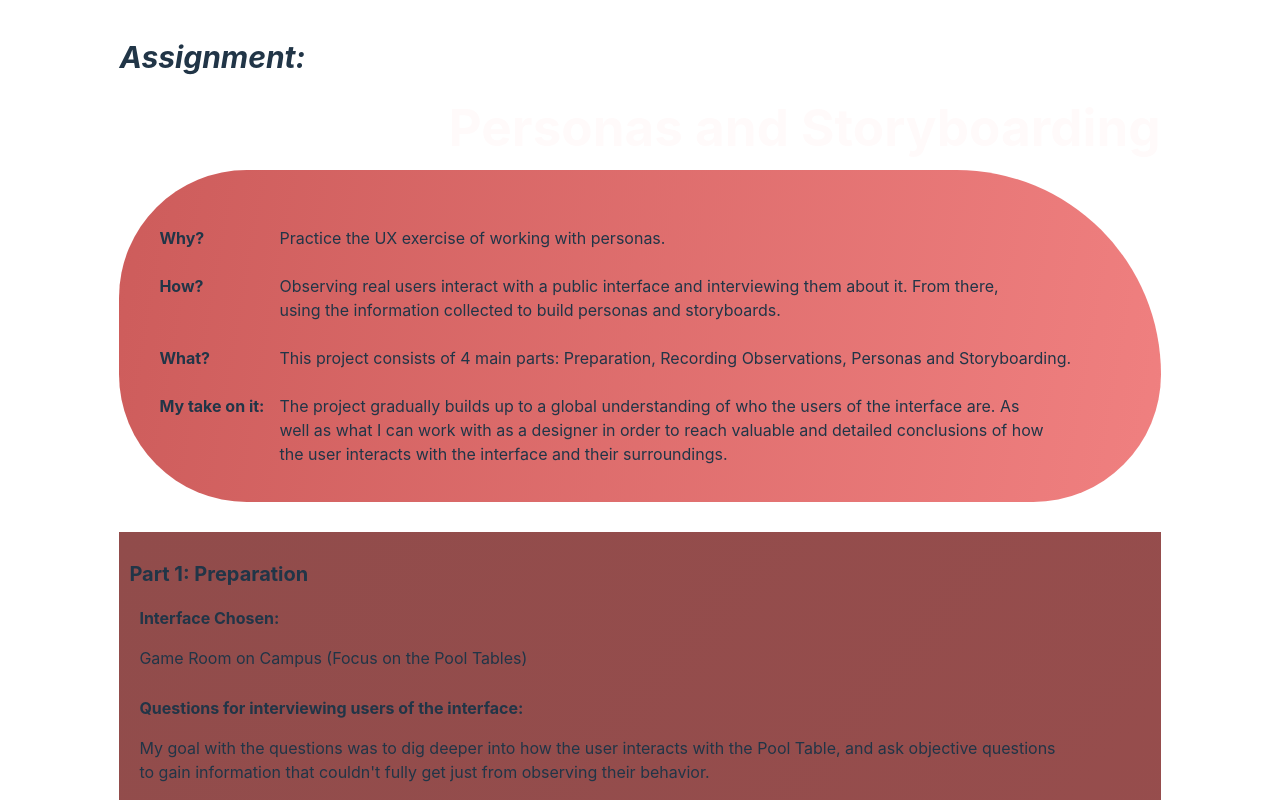
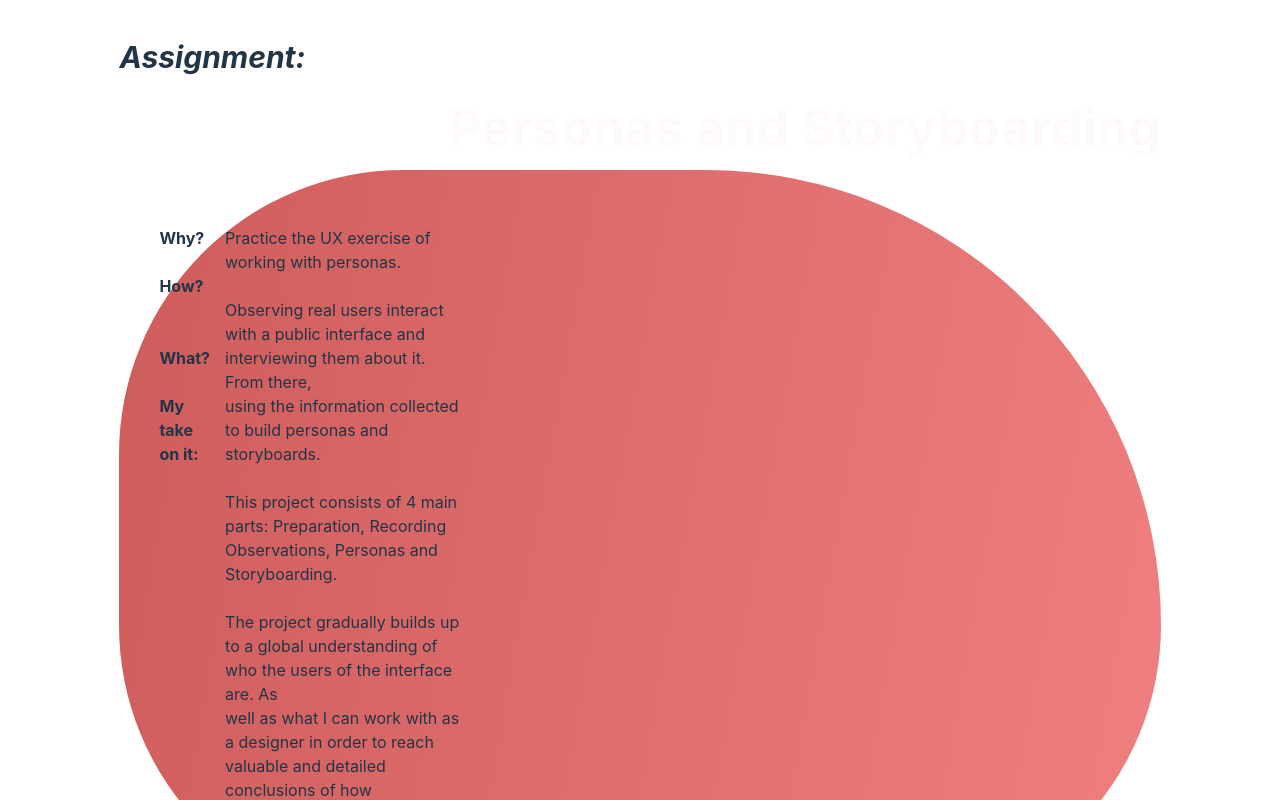
Before and after one commit to happydolphin111/PersonasAndStoryboarding, a React (Vite) app: page / in a window 1280 px wide. Shown: the top 800 px of the page. Built offline with nearby package versions, Linux system fonts and the light colour scheme.

Commit message:
Update App.css

```diff
--- a/src/App.css
+++ b/src/App.css
@@ -215,3 +215,7 @@
   padding-right: 20px;
   padding-bottom: 30px;
 }
+
+.box {
+  width: 33%
+}
```
